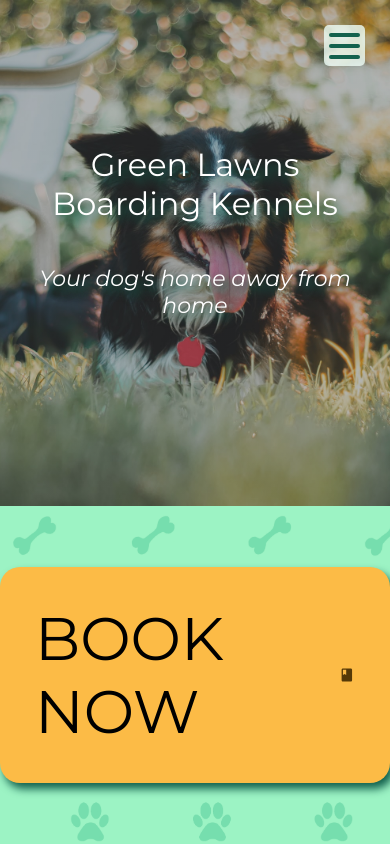
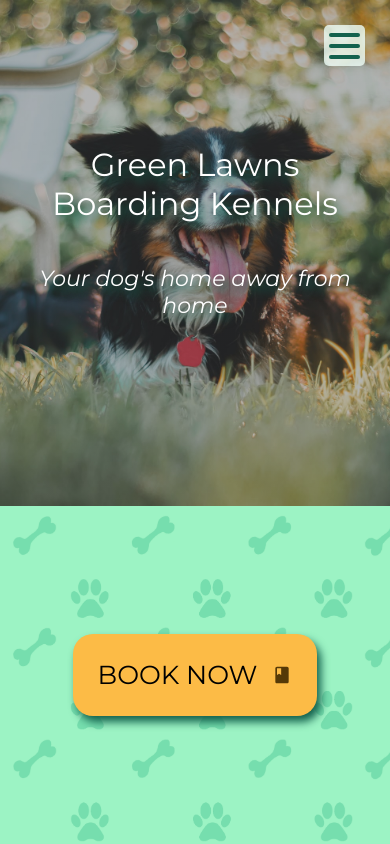
Before and after one commit to Velocima/green-lawns-next, a Next.js app: page / in a window 390 px wide. In both pictures the pointer is over the link "BOOK NOW". Shown: the top 844 px of the page. Built offline with nearby package versions, Linux system fonts and the light colour scheme.

Commit message:
index call to action  hover size corrected on smaller resolutions

```diff
--- a/styles/index.module.css
+++ b/styles/index.module.css
@@ -123,6 +123,10 @@
 		font-size: 40px;
 		padding: 20px;
 	}
+	.callToAction a:hover {
+		font-size: 45px;
+		padding: 25px;
+	}
 	.callToAction svg {
 		height: 45px;
 		width: 37px;
@@ -150,6 +154,9 @@
 		font-size: 28px;
 		margin: 20px 0;
 	}
+	.callToAction a:hover {
+		font-size: 32px;
+	}
 	.callToAction svg {
 		height: 33px;
 		width: 28px;
@@ -172,7 +179,9 @@
 	}
 	.callToAction a {
 		font-size: 22px;
-		margin: 20px 0;
+	}
+	.callToAction a:hover {
+		font-size: 26px;
 	}
 	.callToAction svg {
 		height: 24px;
```
